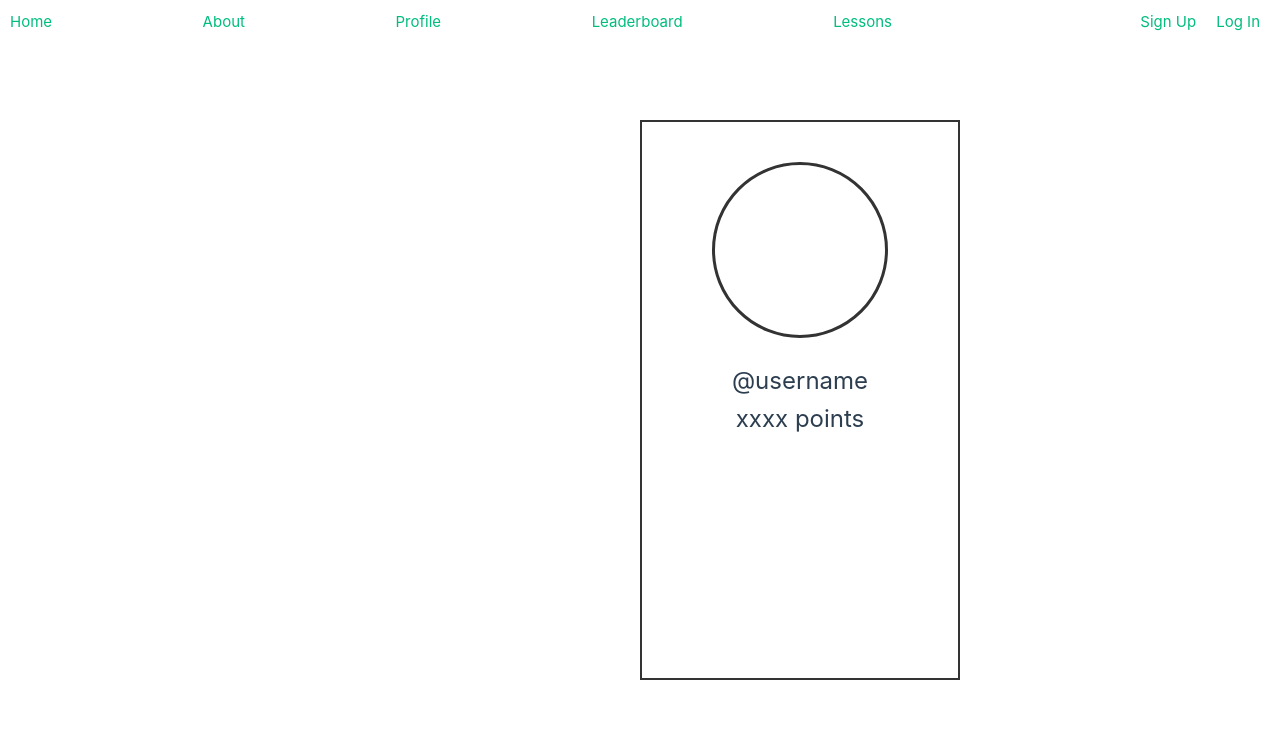
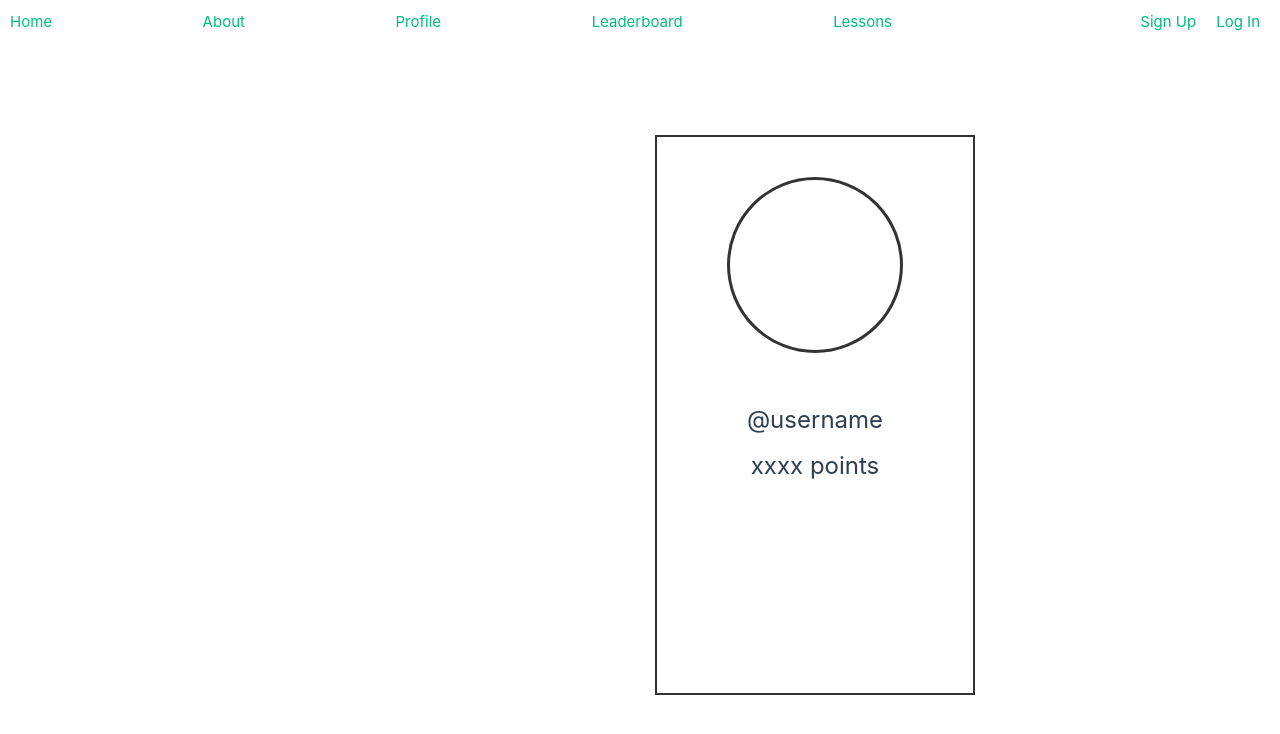
Before and after one commit to Wolf-Hack-Academy/WolfHack, a Vue app: page /profile in a window 1280 px wide. Shown: the top 734 px of the page. Built offline with nearby package versions, Linux system fonts and the light colour scheme.

Commit message:
figured out margin versus padding and updated profile pg

```diff
--- a/src/App.vue
+++ b/src/App.vue
@@ -1,7 +1,7 @@
 <script setup lang="ts">
 import { RouterLink, RouterView } from 'vue-router'
-import HelloWorld from './components/HelloWorld.vue'
 </script>
+
 
 <template>
   <header>
@@ -25,7 +25,6 @@ import HelloWorld from './components/HelloWorld.vue'
 
         </div>
 
-
       </div>
     </div>
   </header>
@@ -33,9 +32,7 @@ import HelloWorld from './components/HelloWorld.vue'
 </template>
 
 
-
 <style scoped>
-
   .navbar {
     position: fixed;
     display: flex;
@@ -46,7 +43,6 @@ import HelloWorld from './components/HelloWorld.vue'
     padding: 10px;
     justify-content: space-between;
     align-items: center;
-  padding-bottom: 50px;
   }
 
   .nav-container {
@@ -71,66 +67,4 @@ import HelloWorld from './components/HelloWorld.vue'
     margin-right: 10px;
   }
 
-
-/* header {
-  line-height: 1.5;
-  max-height: 100vh;
-}
-
-.logo {
-  display: block;
-  margin: 0 auto 2rem;
-}
-
-nav {
-  width: 100%;
-  font-size: 12px;
-  text-align: left;
-  margin-top: 2rem;
-}
-
-nav a.router-link-exact-active {
-  color: var(--color-text);
-}
-
-nav a.router-link-exact-active:hover {
-  background-color: transparent;
-}
-
-nav a {
-  display: inline-block;
-  padding: 0 1rem;
-  border-left: 1px solid var(--color-border);
-}
-
-nav a:first-of-type {
-  border: 0;
-}
-
-@media (min-width: 1024px) {
-  header {
-    display: flex;
-    place-items: center;
-    padding-right: calc(var(--section-gap) / 2);
-  }
-
-  .logo {
-    margin: 0 2rem 0 0;
-  }
-
-  header .wrapper {
-    display: flex;
-    place-items: flex-start;
-    flex-wrap: wrap;
-  }
-
-  nav {
-    text-align: left;
-    margin-left: -1rem;
-    font-size: 1rem;
-
-    padding: 1rem 0;
-    margin-top: 1rem;
-  }
-} */
 </style>
--- a/src/views/Profile.vue
+++ b/src/views/Profile.vue
@@ -6,7 +6,6 @@
 <template>  <!-- format webpage here -->
   <main>
     <div class="wrapper">
-
       <div class="profile-summary">
         <div class="profile-photo"></div> <!-- grab profile photo (initially) from google login -->
         <div id="username" class="profile-stats"> <!-- get username from database -->
@@ -23,10 +22,9 @@
 
 
 <style scoped>
-
-.wrapper{
-  position: relative;
-}
+  .wrapper{
+    position: relative;
+  }
   .profile-summary{
     border: 2px solid #333;
     width: 40vh;
@@ -35,11 +33,11 @@
     min-height: 350px;
     display: flex;
     flex-direction: column;
-    justify-content: center;
     align-items: center;
     position: relative;
-    /* margin-bottom: 50px; */
-    /* padding: max(5vh, 50px); */
+    /* margin-top: 15px; ADD THIS TO ANY ELEMENT NEAR THE TOP FOR NAV SPACING */
+    top: 15px;
+    left: 15px;
   }
 
   .profile-photo{
@@ -50,19 +48,15 @@
     min-width: 110px;
     height: 22vh;
     min-height: 110px;
-    position: absolute;
+    position: relative;
     top: max(5vh, 25px);
-    /* margin-bottom: 50px; */
+    margin-bottom: max(10vh, 40px);
   }
 
   .profile-stats{
-    /* top: min(5vh, 25px);
-    padding: max(1vh, 10px); padding between each element */
     font-size: max(3vh, 16px);
+    position: relative;
+    margin-top: 8px;
   }
 
-  /* * {
-    margin: 20px;
-  } */
-
 </style>
```
Lines whose indentation alone changed are shown as unchanged.
